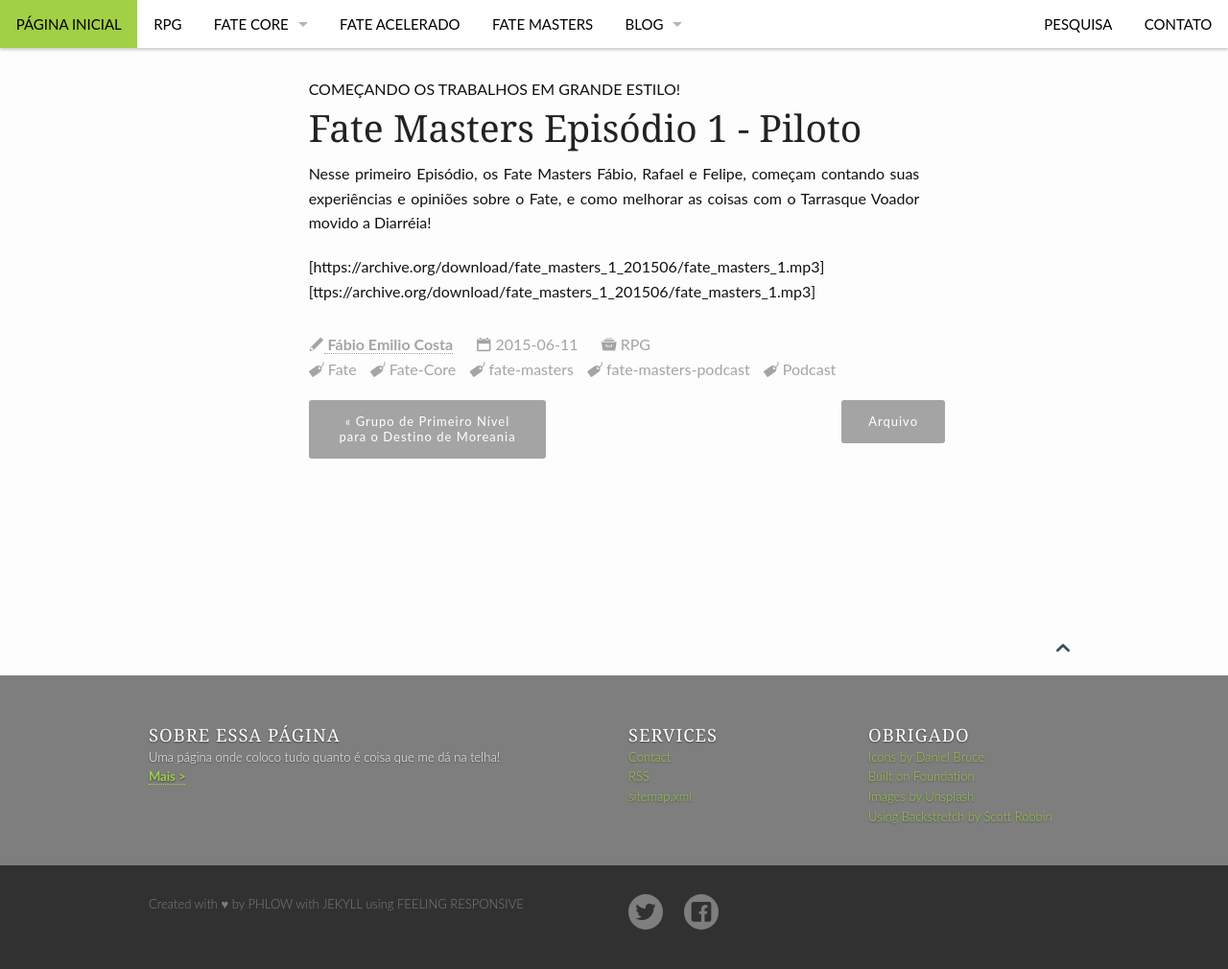
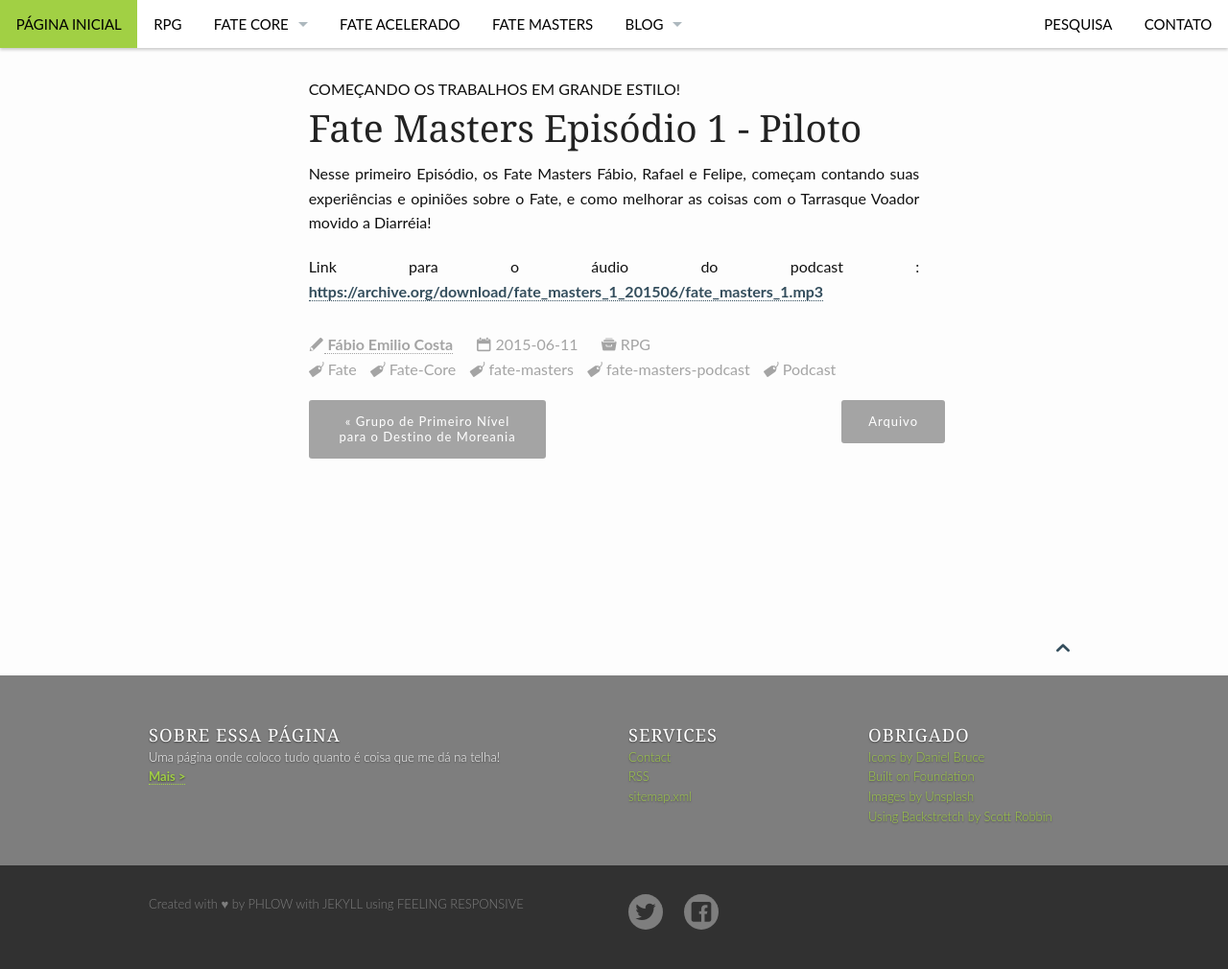
Before and after one commit to fabiocosta0305/fabiocosta0305.github.io-old, a Jekyll site: the page built from _posts/Fate-Masters/2015-06-11-FateMasters#1.md, in a window 1280 px wide. Shown: the whole page at 96% size. Built offline with Jekyll 4.4.1, drawn with Linux system fonts in a browser that asks for light colours.

Commit message:
Teste de feed para podcast do Fate Masters

```diff
--- a/_posts/Fate-Masters/2015-06-11-FateMasters#1.md
+++ b/_posts/Fate-Masters/2015-06-11-FateMasters#1.md
@@ -15,4 +15,4 @@ header: no
 
 Nesse primeiro Episódio, os Fate Masters Fábio, Rafael e Felipe, começam contando suas experiências e opiniões sobre o Fate, e como melhorar as coisas com o Tarrasque Voador movido a Diarréia!
 
-[https://archive.org/download/fate_masters_1_201506/fate_masters_1.mp3][ttps://archive.org/download/fate_masters_1_201506/fate_masters_1.mp3]
+Link para o áudio do podcast : [https://archive.org/download/fate_masters_1_201506/fate_masters_1.mp3](https://archive.org/download/fate_masters_1_201506/fate_masters_1.mp3)
```
